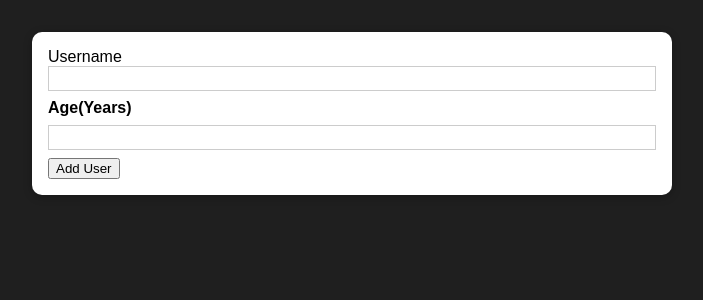
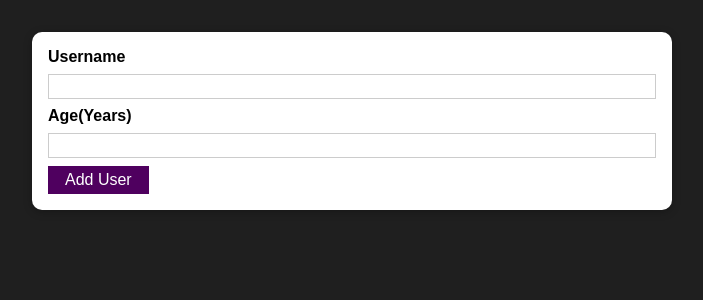
Before and after one commit to OzzyDm/AddUserApp, a React (Create React App) app: page / in a window 1280 px wide. Shown: the top 300 px of the page, without its empty margins (288-991 px from the left). Built offline with nearby package versions, Linux system fonts and the light colour scheme.

Commit message:
user input state added

```diff
--- /dev/null
+++ b/src/components/UI/Button.js
@@ -0,0 +1,15 @@
+import classes from "./Button.module.css";
+
+const Button = (props) => {
+  return (
+    <button
+      className={classes.button}
+      type={props.type || "button"}
+      onClick={props.onClick}
+    >
+      {props.children}
+    </button>
+  );
+};
+
+export default Button;
--- /dev/null
+++ b/src/components/UI/Button.module.css
@@ -0,0 +1,18 @@
+.button {
+  font: inherit;
+  border: 1px solid #4f005f;
+  background: #4f005f;
+  color: white;
+  padding: 0.25rem 1rem;
+  cursor: pointer;
+}
+
+.button:hover,
+.button:active {
+  background: #741188;
+  border-color: #741188;
+}
+
+.button:focus {
+  outline: none;
+}
--- a/src/components/Users/AddUser.js
+++ b/src/components/Users/AddUser.js
@@ -1,19 +1,36 @@
+import { useState } from "react";
+import Button from "../UI/Button";
 import Card from "../UI/Card";
 import classes from "./AddUser.module.css";
 
 const AddUser = (props) => {
+  const [enteredUsername, setEnteredUsername] = useState("");
+  const [enteredAge, setEnteredAge] = useState("");
+
   const addUserHandler = (event) => {
     event.preventDefault();
+    console.log(enteredUsername, enteredAge);
+  };
+
+  const usernameChangeHandler = (event) => {
+    setEnteredUsername(event.target.value);
+  };
+  const ageChangeHandler = (event) => {
+    setEnteredAge(event.target.value);
   };
 
   return (
     <Card className={classes.input}>
       <form onSubmit={addUserHandler}>
-        <labe htmlFor="username">Username</labe>
-        <input type="text" id="username"></input>
+        <label htmlFor="username">Username</label>
+        <input
+          type="text"
+          id="username"
+          onChange={usernameChangeHandler}
+        ></input>
         <label htmlFor="age">Age(Years)</label>
-        <input type="number" id="age"></input>
-        <button type="submit">Add User</button>
+        <input type="number" id="age" onChange={ageChangeHandler}></input>
+        <Button type="submit">Add User</Button>
       </form>
     </Card>
   );
```
